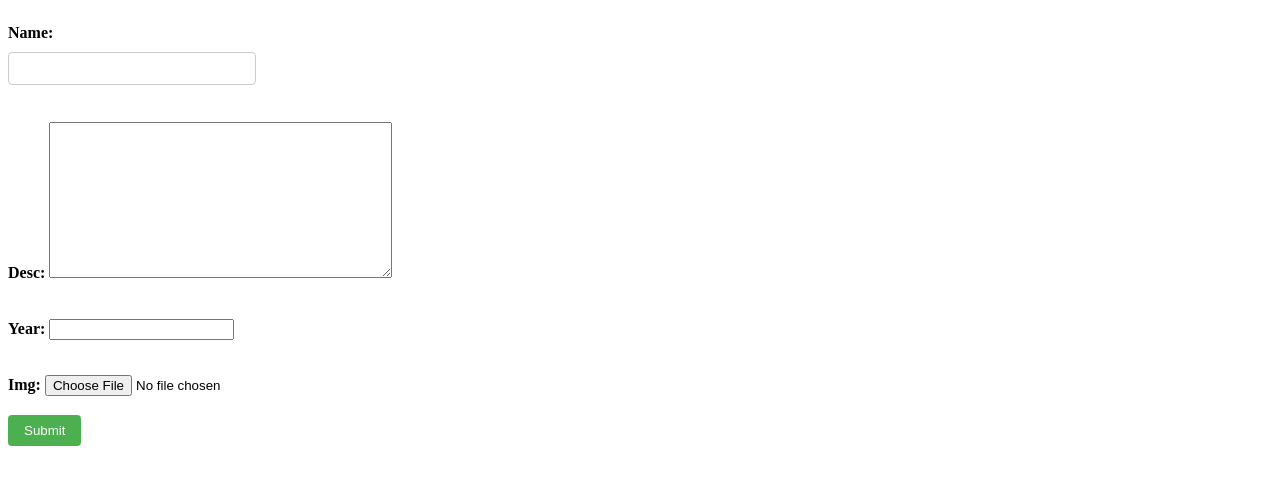
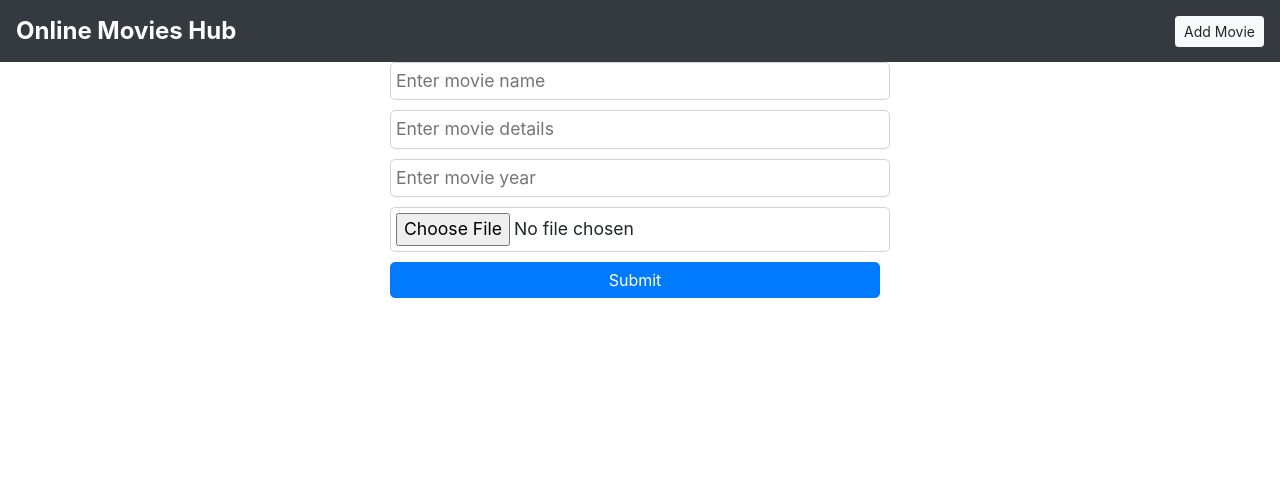
Before and after one commit to aby-595/Movieproject, a Django app: template movieproject/templates/add.html in a window 1280 px wide. Shown: the top 485 px of the page. Run offline with Django 4.2, Linux system fonts and the light colour scheme; the template is opened without the code that fills it: values that come from a table or form of the project are taken from there, others are empty.

Commit message:
Update add.html

```diff
--- a/movieproject/templates/add.html
+++ b/movieproject/templates/add.html
@@ -1,44 +1,12 @@
-<style>
-    form {
-        display: flex;
-        flex-direction: column;
-        align-items: flex-start;
-        justify-content: center;
-    }
+{% extends 'base.html' %}
+{% block body %}
+<form method="post" enctype="multipart/form-data">
+    {% csrf_token %}
+    <input type="text" name="name" placeholder="Enter movie name">
+    <input type="text" name="desc" placeholder="Enter movie details">
+    <input type="text" name="year" placeholder="Enter movie year">
+    <input type="file" name="img">
+    <a href="{% url 'movieapp:movies' %}" class="btn btn-primary">Submit</a>
+</form>
 
-    label {
-        display: inline-block;
-        margin-bottom: 5px;
-        font-weight: bold;
-        text-align: justify;
-        text-justify: inter-word;
-    }
-
-    input[type=text], input[type=password], select {
-        width: 100%;
-        padding: 8px 10px;
-        margin: 5px 0;
-        border: 1px solid #ccc;
-        border-radius: 4px;
-        box-sizing: border-box;
-    }
-
-    input[type=submit] {
-        background-color: #4CAF50;
-        color: white;
-        padding: 8px 16px;
-        border: none;
-        border-radius: 4px;
-        cursor: pointer;
-    }
-
-    input[type=submit]:hover {
-        background-color: #45a049;
-    }
-</style>
-
-<form method="POST" enctype="multipart/form-data">
-    {% csrf_token %}
-    {{form.as_p}}
-    <input type="submit">
-</form>
+{% endblock %}
```
